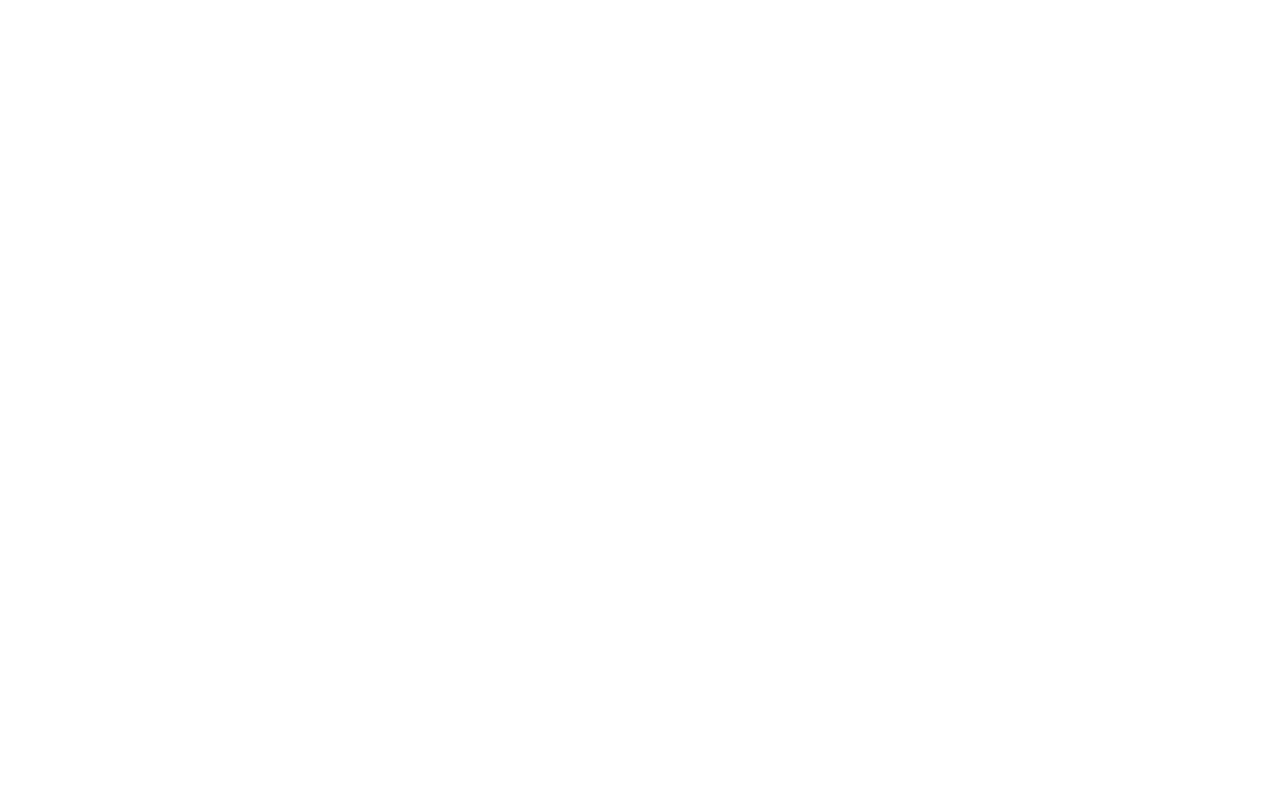
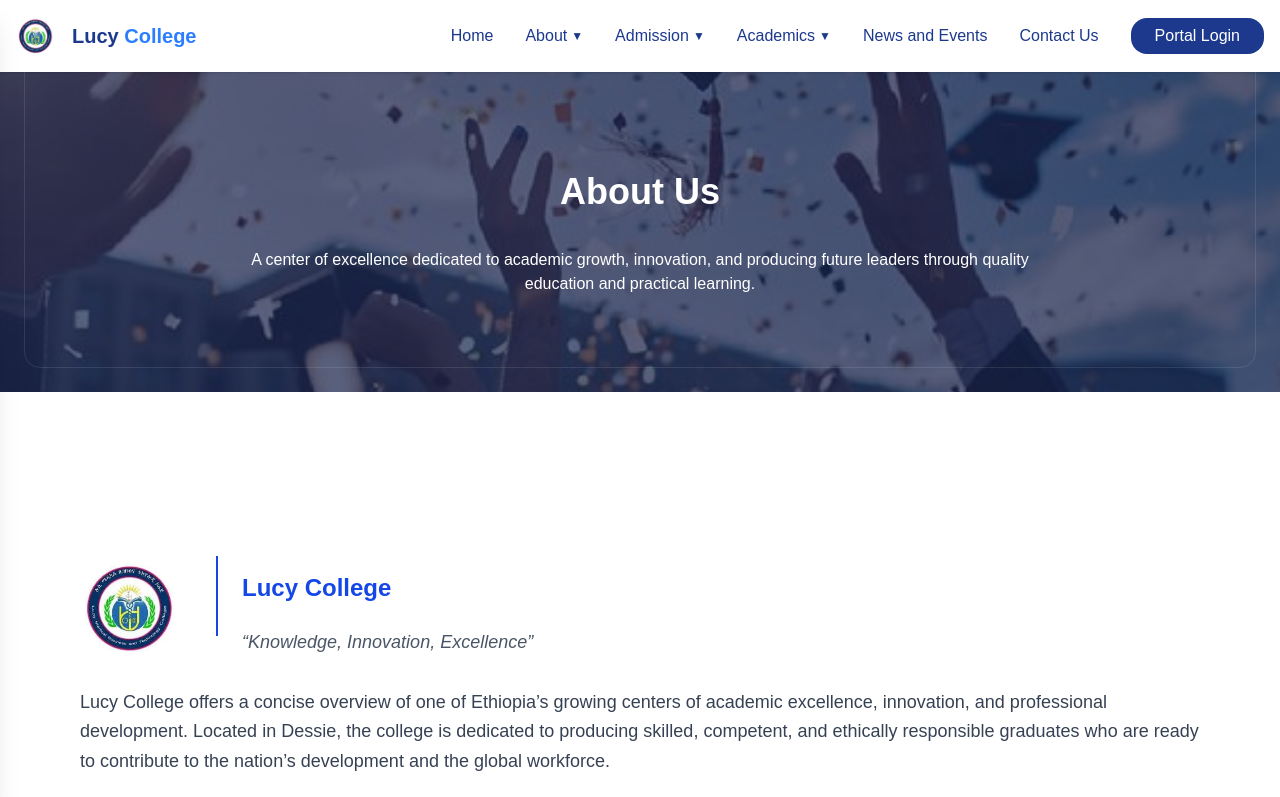
Before and after one commit to Fikerteyimer/Lucy-medical-business-and-technology-website, a React (Vite) app in the folder lucy-college/: page /about in a window 1280 px wide. Before the commit this address had no page. Shown: the top 797 px of the page. Built offline with nearby package versions, Linux system fonts and the light colour scheme.

Commit message:
created about sectiona and addeda heroa nd overciew page

```diff
--- a/lucy-college/src/App.jsx
+++ b/lucy-college/src/App.jsx
@@ -15,6 +15,7 @@
 import Calender from './Pages/Admission/Calender';
 import AcademicCases from './Pages/Admission/AcademicCases'
 import Admission from './Pages/Admission/Admission'
+import About from './Pages/About/About';
 
 
 
@@ -29,6 +30,7 @@
       <Route path="/VisionMission" element={<VisionMission/>}/>
       <Route path="/Overview" element={<Overview/>}/>
       <Route path="/calender" element={<Calender/>}/>
+      <Route path="/about" element={<About/>}/>
       <Route path="academic-cases" element={<AcademicCases/>}/>
       <Route path="/admission" element={<Admission/>}/>
       <Route path ="/courses" element={<Programs/>}></Route>
--- /dev/null
+++ b/lucy-college/src/Components/Heros.jsx
@@ -0,0 +1,32 @@
+import Heading from "./Heading";
+
+function Heros({ image, children, title }) {
+  return (
+    <div
+      className="relative w-full min-h-90 mt-8 flex items-center justify-center text-white overflow-hidden"
+      style={{
+        backgroundImage: `url(${image})`,
+        backgroundSize: "cover",
+        backgroundPosition: "center",
+      }}
+    >
+      <div className="absolute inset-0 bg-blue-950/70"></div>
+
+      <div className="absolute inset-6 border border-white/10 rounded-2xl"></div>
+
+      <div className="relative z-10 text-center px-6 max-w-4xl">
+
+        {title && (
+          <Heading
+            title={title}
+            className="text-white mb-4"
+          />
+        )}
+        {children}
+
+      </div>
+    </div>
+  );
+}
+
+export default Heros;
--- /dev/null
+++ b/lucy-college/src/Pages/About/About.jsx
@@ -0,0 +1,51 @@
+import Heros from '../../Components/Heros';
+import NavBar from '../../Components/NavBar';
+import Overview from '../../assets/Overview.jpg'
+import Navbar from '../../Components/NavBar';
+import LucyAtAglanceBody from '../../Components/LucyAtAglanceBody';
+import Paragraph from '../../Components/Paragraph';
+import logo from '../../assets/logo.jpg';
+function About(){
+    return(
+        <div>
+            <NavBar/>
+            <Heros image={Overview} title="About Us"  children="A center of excellence dedicated to academic growth, innovation, and producing future leaders through quality education and practical learning."/>
+            <LucyAtAglanceBody
+        logo={logo}
+        title="Lucy College"
+        quote="Knowledge, Innovation, Excellence"
+        className="mt-40"
+
+      >
+        <Paragraph>
+          Lucy College offers a concise overview of one of Ethiopia’s growing
+          centers of academic excellence, innovation, and professional development.
+          Located in Dessie, the college is dedicated to producing skilled, competent,
+          and ethically responsible graduates who are ready to contribute to the nation’s
+          development and the global workforce.
+        </Paragraph>
+
+        <Paragraph>
+          With a strong emphasis on science, technology, business, and health-related
+          fields, Lucy College combines modern teaching methodologies with practical,
+          hands-on learning experiences.
+        </Paragraph>
+
+        <Paragraph>
+          The institution is equipped with qualified and experienced instructors,
+          well-structured curricula, and increasingly improved facilities that support
+          both academic and personal growth.
+        </Paragraph>
+
+        <Paragraph>
+          The college also fosters a dynamic learning environment where innovation,
+          discipline, and creativity are highly valued, ensuring graduates are capable
+          of solving real-world problems.
+        </Paragraph>
+      </LucyAtAglanceBody>
+        </div>
+
+
+    );
+}
+export default About;
--- a/lucy-college/src/Pages/About/LucyAtAGlance.jsx
+++ b/lucy-college/src/Pages/About/LucyAtAGlance.jsx
@@ -15,39 +15,7 @@
 
 
 
-      <LucyAtAglanceBody
-        logo={logo}
-        title="Lucy College"
-        quote="Knowledge, Innovation, Excellence"
-        className="mt-40"
 
-      >
-        <Paragraph>
-          Lucy College offers a concise overview of one of Ethiopia’s growing
-          centers of academic excellence, innovation, and professional development.
-          Located in Dessie, the college is dedicated to producing skilled, competent,
-          and ethically responsible graduates who are ready to contribute to the nation’s
-          development and the global workforce.
-        </Paragraph>
-
-        <Paragraph>
-          With a strong emphasis on science, technology, business, and health-related
-          fields, Lucy College combines modern teaching methodologies with practical,
-          hands-on learning experiences.
-        </Paragraph>
-
-        <Paragraph>
-          The institution is equipped with qualified and experienced instructors,
-          well-structured curricula, and increasingly improved facilities that support
-          both academic and personal growth.
-        </Paragraph>
-
-        <Paragraph>
-          The college also fosters a dynamic learning environment where innovation,
-          discipline, and creativity are highly valued, ensuring graduates are capable
-          of solving real-world problems.
-        </Paragraph>
-      </LucyAtAglanceBody>
 
       <NewsLetter />
       <Footer />
--- a/lucy-college/src/data.js
+++ b/lucy-college/src/data.js
@@ -174,6 +174,7 @@
         title: "Who we are",
         items: [
           { name: "Lucy at a glance", path: "/LucyAtAGlance" },
+          {name:"about",path:"/about"},
           { name: "Our history", path: "/history" },
           { name: "Our mission and vision", path: "/VisionMission" },
           { name: "The shareholders", path: "/shareholders" }
```
